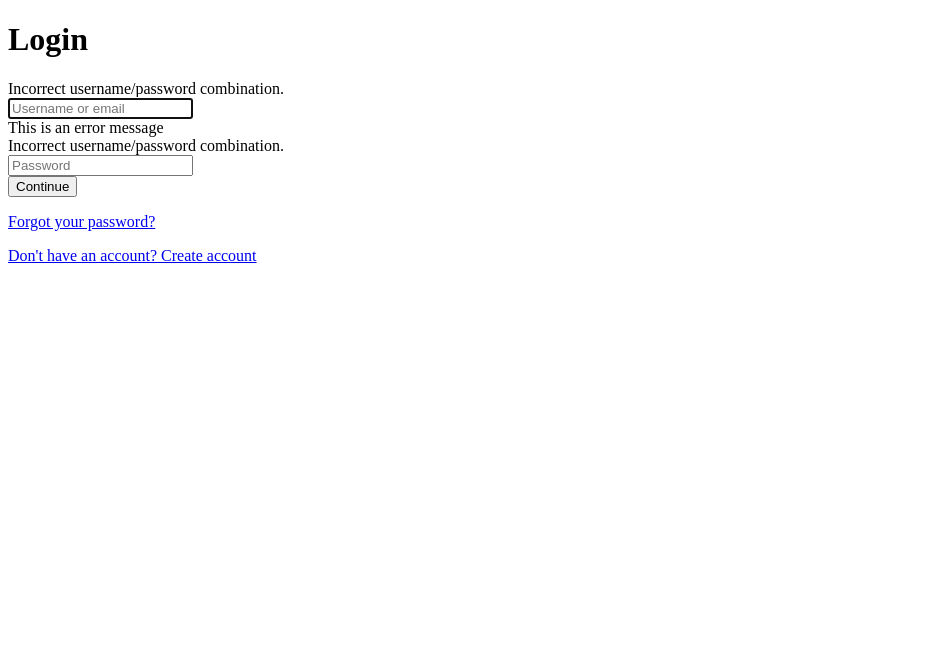
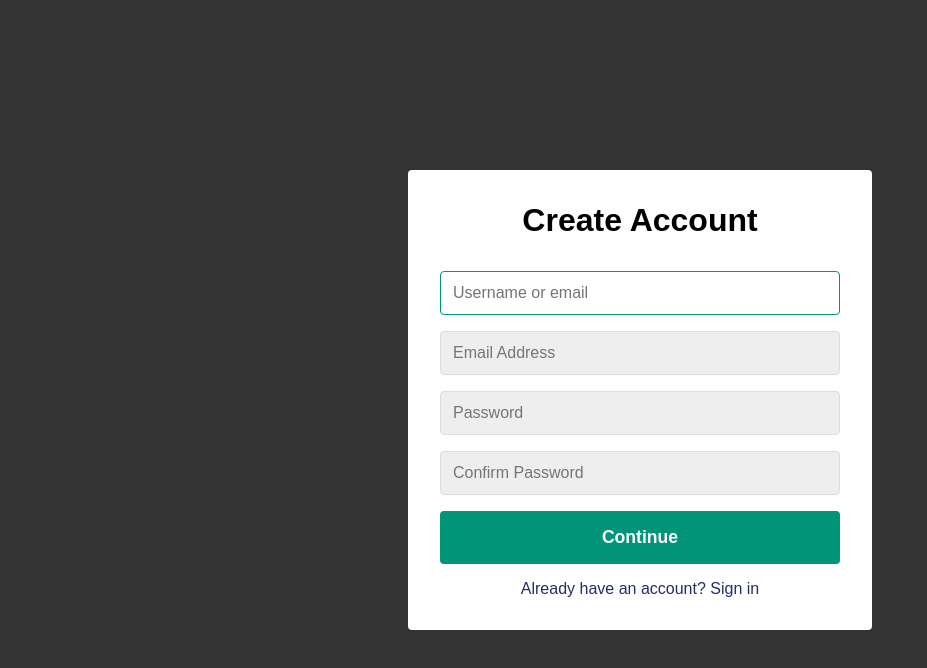
Before and after one commit to crowwan/LoginForm-js, a plain HTML site: page index.html in a window 1280 px wide. Shown: the whole page, without its empty margins (0-927 px from the left). Drawn offline with Linux system fonts and the light colour scheme.

Commit message:
completed css html/Start js

```diff
--- a/index.html
+++ b/index.html
@@ -10,16 +10,15 @@
 </head>
 <body>
   <div class="container">
-    <form class="form" id="login">
+    <form class="form form--hidden" id="login">
       <h1 class="form__title">Login</h1>
       <div class="form__message form__message-error">Incorrect username/password combination.</div>
       <div class="form__input-group">
         <input type="text" class="form__input" placeholder="Username or email" autofocus>
-        <div class="form__input-error-message">This is an error message</div>
+        <div class="form__input-error-message"></div>
       </div>
-      <div class="form__message form__message-error">Incorrect username/password combination.</div>
       <div class="form__input-group">
-        <input type="password" class="form__input" placeholder="Password" autofocus>
+        <input type="password" class="form__input " placeholder="Password" autofocus>
         <div class="form__input-error-message"></div>
       </div>
       <button class="form__button" type="submit">Continue</button>
@@ -30,6 +29,30 @@
         <a id = "linkCreateAccount" href = './' class="form__link">Don't have an account? Create account</a>
       </p>
     </form>
+    <form class="form" id="createAccount">
+      <h1 class="form__title">Create Account</h1>
+      <div class="form__message form__message-error"></div>
+      <div class="form__input-group">
+        <input type="text" class="form__input" placeholder="Username or email" autofocus>
+        <div class="form__input-error-message"></div>
+      </div>
+      <div class="form__input-group">
+        <input type="password" class="form__input " placeholder="Email Address" autofocus>
+        <div class="form__input-error-message"></div>
+      </div>
+      <div class="form__input-group">
+        <input type="password" class="form__input " placeholder="Password" autofocus>
+        <div class="form__input-error-message"></div>
+      </div>
+      <div class="form__input-group">
+        <input type="password" class="form__input " placeholder="Confirm Password" autofocus>
+        <div class="form__input-error-message"></div>
+      </div>
+      <button class="form__button" type="submit">Continue</button>
+      <p class="form__text">
+        <a id = "linkLogin" href = './' class="form__link">Already have an account? Sign in</a>
+      </p>
+    </form>
   </div>
   <script src="/src/main.js"></script>
 </body>
--- a/src/main.css
+++ b/src/main.css
@@ -1 +1,117 @@
-`
+body{
+  --color-primary: #009579;
+  --color-primary-dark: #007f67;
+  --color-secondary: #252c6a;
+  --color-error: #cc3333;
+  --color-success: #4bb544;
+  --border-radius: 4px;
+
+  margin: 0;
+  height: 100vh;
+  display: flex;
+  align-items: center;
+  justify-content: center;
+  font-size: 18px;
+  background-color: #333;
+}
+
+.container{
+  width: 400px;
+  max-width: 400px;
+  margin: 1rem;
+  padding: 2rem;
+  box-shadow: 0 0 40px rgba(0 0 0 .2);
+  border-radius: var(--border-radius);
+  background: #fff;
+}
+.container,
+.form__input,
+.form__button{
+  font: 500 1rem 'Quicksand',sans-serif;
+}
+
+.form--hidden{
+  display: none;
+}
+
+.form > *:first-child{
+  margin-top: 0;
+}
+
+.form > *:last-child{
+  margin-bottom: 0;
+}
+
+.form__title{
+  margin-bottom: 2rem;
+  text-align: center;
+}
+
+.form__message{
+  text-align: center;
+  margin-bottom: 1rem;
+}
+.form__message-success{
+  color: var(--color-success);
+}
+.form__message-error{
+  color:var(--color-error);
+}
+.form__input-group{
+  margin-bottom: 1rem;
+}
+.form__input{
+  display: block;
+  width: 100%;
+  padding: 0.75rem;
+  box-sizing: border-box;
+  border-radius: var(--border-radius);
+  border: 1px solid #ddd;
+  outline: none;
+  background-color: #eee;
+  transition: background 0.2s, border-color .2s;
+}
+
+.form__input:focus{
+  border-color: var(--color-primary);
+  background-color: #fff;
+}
+.form__input--error{
+  color: var(--color-error);
+  border-color: var(--color-error);
+}
+.form__input-error-message{
+  margin-top: 0.5rem;
+  font-size: .85rem;
+  color: var(--color-error);
+}
+
+.form__button{
+  width: 100%;
+  padding: 1rem 2rem;
+  font-weight: bold;
+  font-size: 1.1rem;
+  color: #fff;
+  border: none;
+  border-radius: var(--border-radius);
+  outline: none;
+  cursor: pointer;
+  background-color: var(--color-primary);
+}
+.form__button:hover{
+  background: var(--color-primary-dark);
+}
+.form__button:active{
+  transform: scale(.98);
+}
+.form__text{
+  text-align: center;
+}
+.form__link{
+  color: var(--color-secondary);
+  text-decoration: none;
+  cursor: pointer;
+}
+.form__link:hover{
+  text-decoration: underline;
+}
--- a/src/main.js
+++ b/src/main.js
@@ -0,0 +1,16 @@
+document.addEventListener("DOMContentLoaded", ()=>{
+  const loginForm = document.querySelector("#login");
+  const createAccountForm = document.querySelector("#createAccount");
+
+  document.querySelector("#linkCreateAccount").addEventListener("click",()=>{
+    e.preventDefault();
+    loginForm.classList.add("form--hidden");
+    createAccountForm.classList.remove("form--hidden");
+  });
+
+  document.querySelector("#login").addEventListener("click",(e)=>{
+    e.preventDefault();
+    loginForm.classList.remove("form--hidden");
+    createAccountForm.classList.add("form--hidden");
+  });
+});
```
